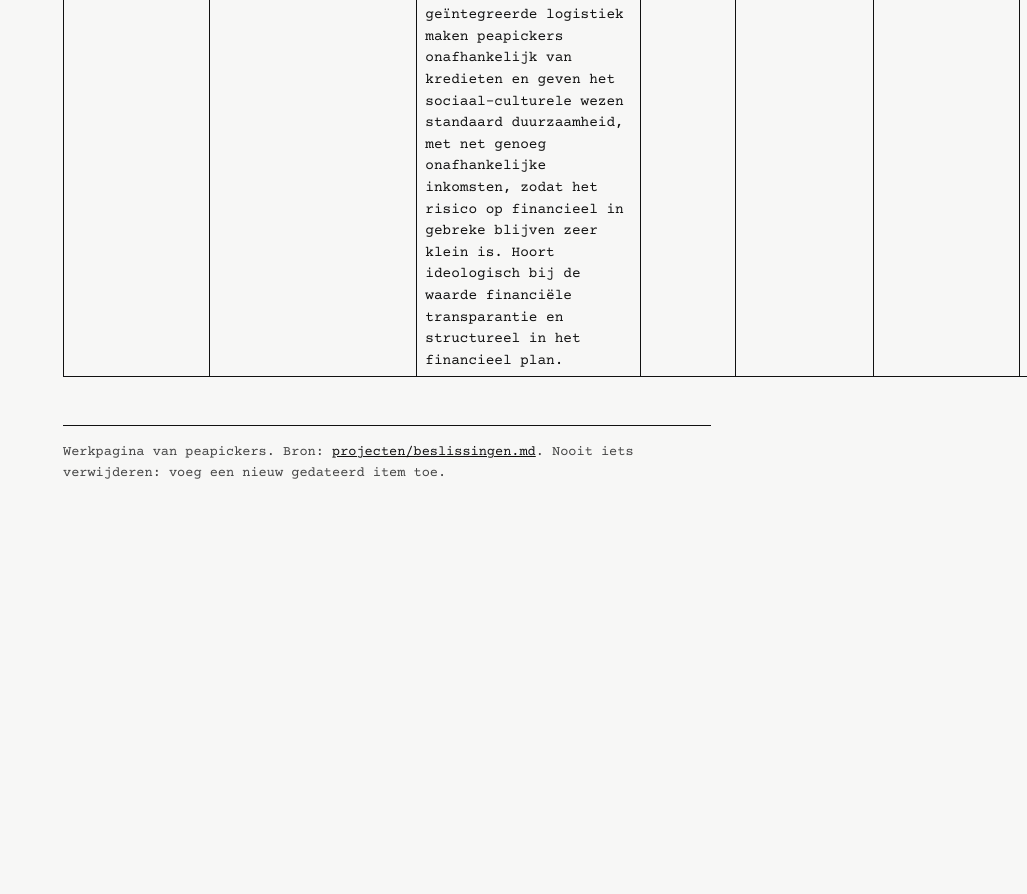
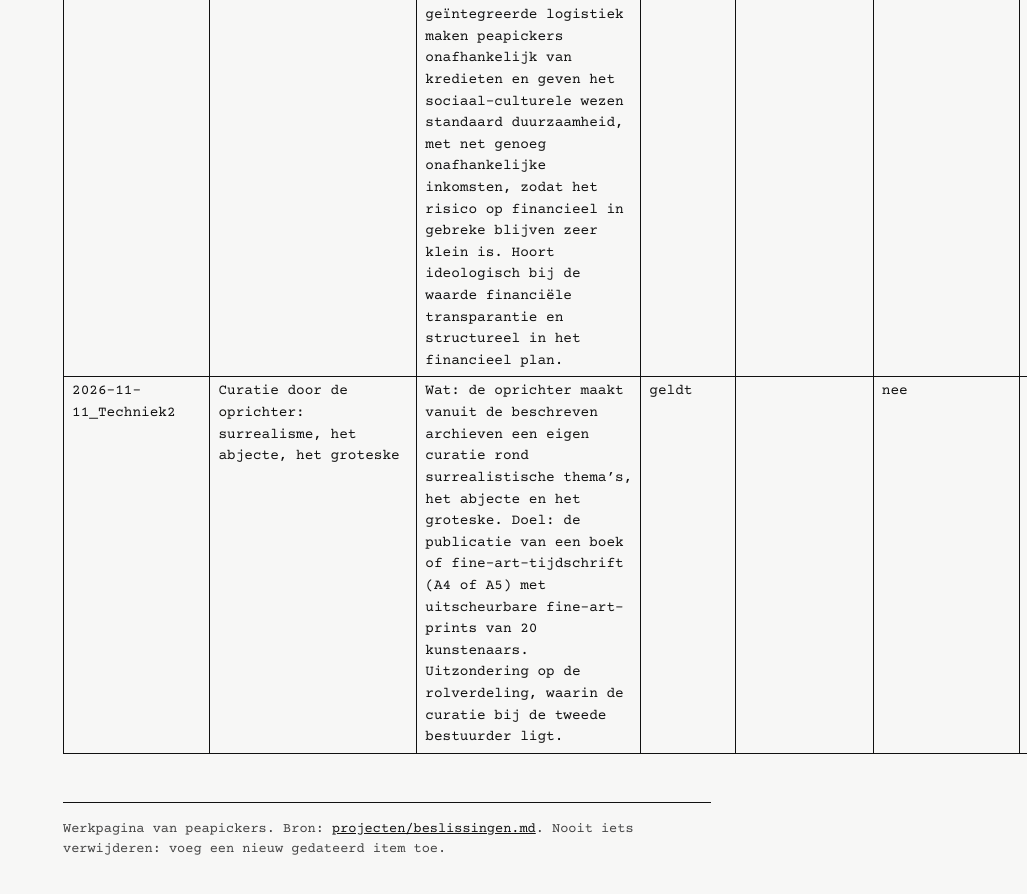
Before and after one commit to peapickers/peapickers.github.io, a Jekyll site: the page built from projecten/beslissingen.md, in a window 1280 px wide and 900 px high, scrolled down 18579 px. Shown: the top 894 px of the window, without its empty margins (253-1280 px from the left). Built offline with Jekyll 4.4.1, drawn with Linux system fonts in a browser that asks for light colours; before the commit the page ends 19102 px from its top, so only the background shows below that.

Commit message:
Beslissingenregister: curatie door de oprichter (surrealisme, abject, grotesk) met boek of tijdschrift
Co-Authored-By: Claude Opus 5.5 <noreply@anthropic.com>
Claude-Session: https://claude.ai/code/session_01CW2uQz9ZyWeapdHxWpSdgJ

```diff
--- a/projecten/beslissingen.md
+++ b/projecten/beslissingen.md
@@ -101,3 +101,4 @@ Eén plek met alle beslissingen, in gewone woorden. Elke regel heeft een code `J
 | 2026-11-10_Techniek24 | Watermerk en Glaze altijd op het webshopbeeld | Een watermerk en Glaze komen altijd op het webshopbeeld, nooit op de Posters. De toestemming blijft ook na publicatie altijd intrekbaar. | geldt | 2026-11-09_Compiler17 | nee | |
 | 2026-11-10_Techniek25 | Curatielijn: zo veel mogelijk informatieobjecten per archiefvormer | Wat: welkom in de curatielijn zijn ook archiefstukken, onafgewerkt werk (uitgesatureerd of deels ontwikkeld), ideeën en vooral een maximum aan informatieobjecten (oud, recent en samen geproduceerd met de archivaris of curator) die in hun context met elkaar verbonden staan in het archief van de archiefvormer. Waarom: elke archiefvormer is een eigen thema; curaties met specifieke thema's ontstaan organisch, gedreven door de context, doorheen de archiefvormers. Zo ontstaat context in het hele ecosysteem, voor te stellen als een nodegraph, en kunnen het narratief en de identiteit van de archiefvormer zo volledig en accuraat mogelijk gepubliceerd worden. De bezoeker krijgt alle informatie, met zo weinig mogelijk suggestie, zodat die zelf gaat onderzoeken (kennishonger, digital wanderlust). Hoe: deze uitbreiding geldt voor de selectie van gedeponeerde archiefstukken van elke archiefvormer; consistent en uitgebreid beschrijven in ISO-metadata met wikilinks, en het beschikbare archief per archiefvormer actief, zelfstandig en systematisch onderzoeken naar interessante informatieobjecten. | geldt |  | nee | |
 | 2026-11-11_Techniek1 | Waarde zonder monetisering voor de bevoorrechten | Wat: peapickers zoekt de waarde van kunst zonder ze te monetiseren voor de bevoorrechten. De afdrukken zijn van de hoogste kwaliteit binnen het mogelijke budget, aan de meest democratische prijs. Ook peapickers heeft, net als de concurrentie, een geldgedreven intentie, maar met een ander doel: een sociaal-cultureel wezen dat met een of andere munt gevoed moet worden om te overleven. Waarom en hoe: eigen, gespreide geldstromen met verticaal geïntegreerde logistiek maken peapickers onafhankelijk van kredieten en geven het sociaal-culturele wezen standaard duurzaamheid, met net genoeg onafhankelijke inkomsten, zodat het risico op financieel in gebreke blijven zeer klein is. Hoort ideologisch bij de waarde financiële transparantie en structureel in het financieel plan. | geldt |  | nee | |
+| 2026-11-11_Techniek2 | Curatie door de oprichter: surrealisme, het abjecte, het groteske | Wat: de oprichter maakt vanuit de beschreven archieven een eigen curatie rond surrealistische thema's, het abjecte en het groteske. Doel: de publicatie van een boek of fine-art-tijdschrift (A4 of A5) met uitscheurbare fine-art-prints van 20 kunstenaars. Uitzondering op de rolverdeling, waarin de curatie bij de tweede bestuurder ligt. | geldt |  | nee | |
```
